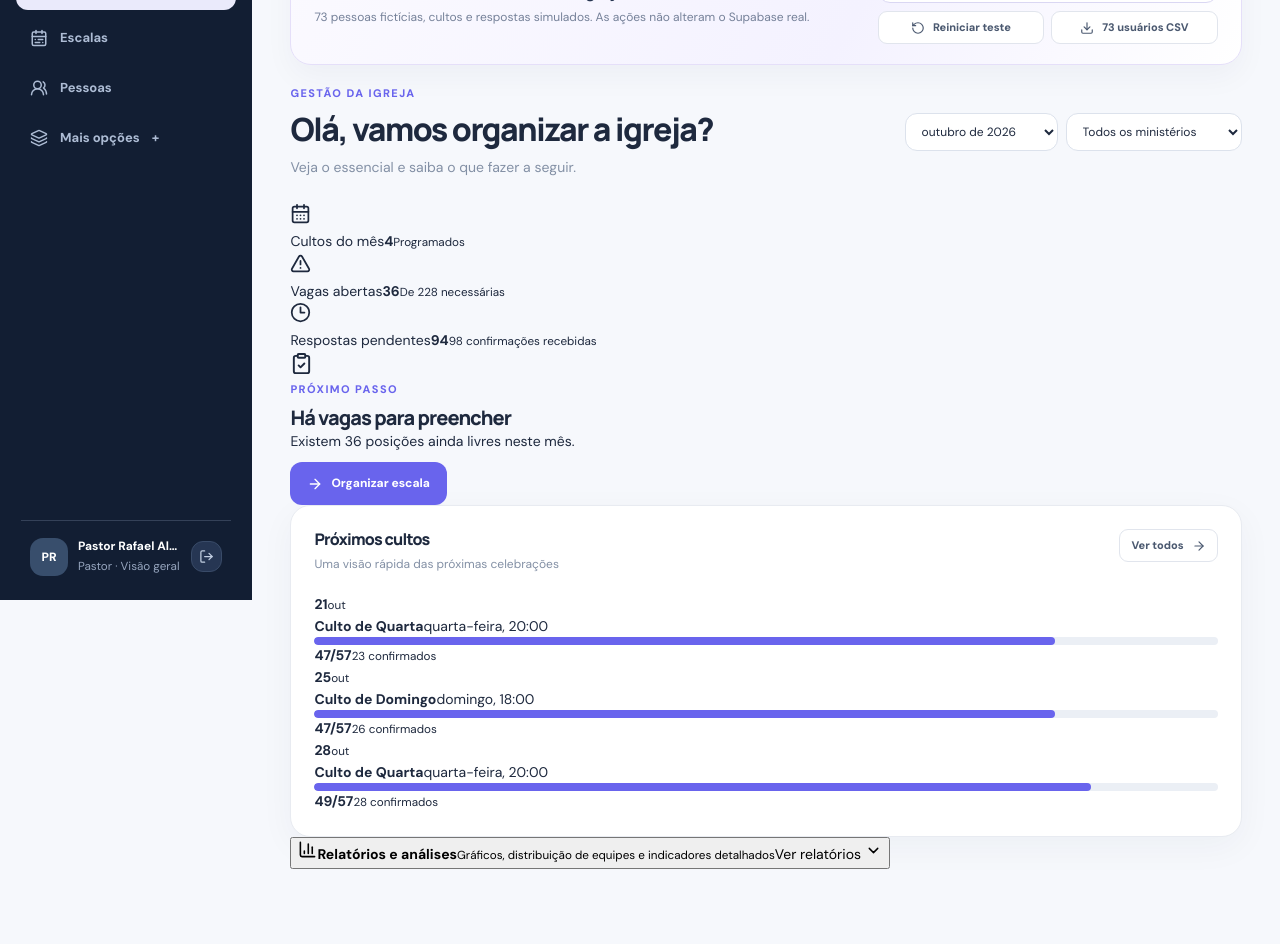
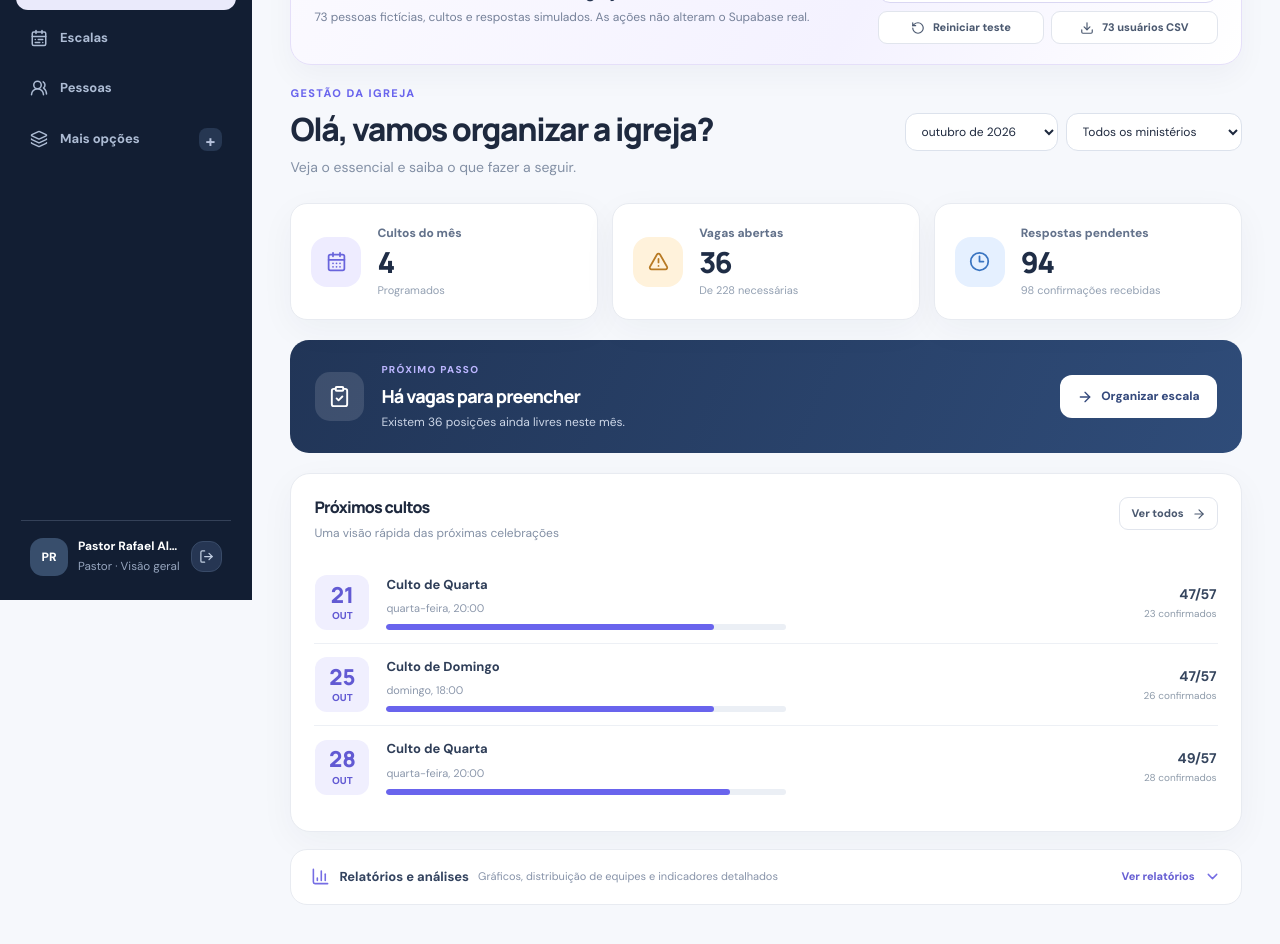
Before and after one commit to iblsmusicsorocaba-afk/Cscale, a Next.js app: page /demo in a window 1280 px wide. Shown: the part 200-1144 px from the top of the page. Built offline with nearby package versions, Linux system fonts and the light colour scheme.

Commit message:
style: espaçamento e cartões limpos com navegação compacta

```diff
--- a/src/app/globals.css
+++ b/src/app/globals.css
@@ -83,3 +83,64 @@
 .demo-ministry-grid>.panel{margin:0}
 @media(max-width:900px){.demo-switch-panel{flex-direction:column;align-items:stretch;gap:15px}.demo-switch-actions{max-width:none}.demo-ministry-grid{grid-template-columns:1fr}}
 @media(max-width:540px){.demo-switch-panel{padding:15px;border-radius:16px}.demo-band-grid{grid-template-columns:repeat(2,minmax(0,1fr))}.demo-listrow{align-items:flex-start}.demo-switch-actions .btn{white-space:normal}}
+
+
+/* Interface enxuta · apenas o essencial fica em primeiro plano */
+.simplified-shell .sidebar{width:232px;min-width:232px;padding-top:24px}
+.simplified-shell .sidebar-header{padding-bottom:18px}
+.simplified-shell .sidebar-divider{margin-top:4px;margin-bottom:12px}
+.simplified-shell .nav-caption{padding-top:11px}
+.simplified-shell .nav-item{min-height:44px;margin:2px 0}
+.simplified-shell .nav-more{border:1px solid transparent;margin-top:8px}
+.simplified-shell .nav-more:hover{background:#263752}
+.simplified-shell .nav-more.more-open{color:white}
+.nav-more .more-indicator{margin-left:auto;display:grid;place-items:center;background:#263752;border-radius:8px;width:23px;height:23px;color:#b5c1db;font-size:17px}
+.nav-submenu{margin:2px 0 10px 12px;padding-left:8px;border-left:1px solid #33415f}
+.nav-submenu .nav-item{min-height:38px;padding:8px 11px;font-size:12px}
+.simplified-shell .topbar{min-height:69px;padding-top:12px;padding-bottom:12px}
+.simplified-shell .content{padding-top:25px}
+.simplified-shell .breadcrumbs{font-size:12px}
+.top-pending{font-size:11px;font-weight:800;color:#8d6223;background:#fff2dc;padding:8px 12px;border-radius:99px;border:0}
+.top-pending:hover{background:#ffe9c4}
+.simple-metrics{display:grid;grid-template-columns:repeat(3,minmax(0,1fr));gap:14px;margin:0 0 20px}
+.simple-metric{display:flex;align-items:center;gap:16px;background:white;border:1px solid var(--border);border-radius:17px;padding:20px;box-shadow:var(--shadow);min-width:0}
+.simple-metric-icon{flex:0 0 50px;height:50px;border-radius:16px;display:grid;place-items:center}
+.simple-metric-icon.violet{color:#6964dc;background:#eeecff}
+.simple-metric-icon.amber{color:#b87a24;background:#fff2db}
+.simple-metric-icon.blue{color:#3974c1;background:#e5f0ff}
+.simple-metric>div:last-child{min-width:0;display:flex;flex-direction:column}
+.simple-metric span{color:#63728b;font-size:12px;font-weight:750}
+.simple-metric strong{font:800 29px/1.35 Manrope,'DM Sans',sans-serif;letter-spacing:-.06em;color:#1f2d46}
+.simple-metric small{color:#93a0b2;font-size:11px}
+.simple-next{display:flex;align-items:center;gap:17px;background:linear-gradient(115deg,#213557,#2f4c79);border-radius:19px;padding:22px 25px;margin-bottom:20px;color:#fff}
+.simple-next .eyebrow{color:#bcb6ff;font-size:10px}
+.simple-next h2{font-size:18px;margin:2px 0 5px;color:white}
+.simple-next p{font-size:12px;margin:0;color:#ccd6e7}
+.simple-next>div:nth-child(2){flex:1;min-width:0}
+.simple-next .btn{background:white;color:#34497c;flex-shrink:0}
+.simple-next-icon{flex:0 0 49px;height:49px;display:grid;place-items:center;background:#ffffff20;border-radius:15px}
+.simple-services{display:flex;flex-direction:column}
+.simple-service{display:flex;align-items:center;gap:17px;border-bottom:1px solid #edf0f5;padding:13px 1px}
+.simple-service:last-child{border-bottom:0}
+.simple-service-date{width:54px;height:55px;flex:0 0 54px;background:#f0effe;color:#625ad3;border-radius:12px;display:flex;flex-direction:column;justify-content:center;align-items:center;gap:0}
+.simple-service-date strong{font:800 22px/1.2 Manrope,sans-serif}
+.simple-service-date small{text-transform:uppercase;font-size:10px;font-weight:800}
+.simple-service-body{flex:1;min-width:0;display:flex;flex-direction:column;gap:5px}
+.simple-service-body b{font-size:13px;color:#2f3e58}
+.simple-service-body>span{font-size:11px;color:#8b97ab}
+.simple-service-body .bar-track{height:6px;max-width:400px;margin-top:2px}
+.simple-service-status{flex:0 0 100px;text-align:right;display:flex;flex-direction:column}
+.simple-service-status b{font-size:14px;color:#35455e}
+.simple-service-status small{font-size:10px;color:#8e9baa}
+.simple-report{margin:17px 0 0}
+.simple-report-toggle{display:flex;align-items:center;justify-content:space-between;gap:15px;width:100%;border:1px solid var(--border);background:#fff;border-radius:17px;padding:17px 20px;text-align:left;color:#33435f}
+.simple-report-toggle:hover{border-color:#bcb8f0;background:#fcfbff}
+.simple-report-toggle>span:first-child{display:flex;align-items:center;gap:9px;flex-wrap:wrap}
+.simple-report-toggle svg{color:#756de4;flex-shrink:0}
+.simple-report-toggle strong{font-size:13px}
+.simple-report-toggle small{font-size:11px;color:#8793a9}
+.simple-report-action{display:flex;align-items:center;gap:9px;color:#675fd3;font-size:11px;font-weight:800;white-space:nowrap}
+.simple-report>.bi-section{margin-top:9px;border-top:0;padding-top:18px}
+@media(max-width:1090px){.simple-metric{padding:16px;gap:11px}.simple-metric-icon{flex-basis:42px;height:42px}.simple-metric strong{font-size:26px}}
+@media(max-width:850px){.simple-metrics{grid-template-columns:1fr;gap:10px}.simple-metric{min-height:96px}.simple-next{flex-wrap:wrap}.simple-next .btn{width:100%}}
+@media(max-width:570px){.simple-next{padding:17px;gap:12px}.simple-next-icon{flex-basis:42px;height:42px}.simple-next h2{font-size:16px}.simple-service{gap:10px}.simple-service-status{flex-basis:80px}.simple-service-body>span{font-size:10px}.simple-report-toggle small{display:none}.simple-report-toggle{padding:14px}.top-pending{font-size:10px}.simplified-shell .content{padding-top:18px}}
```
